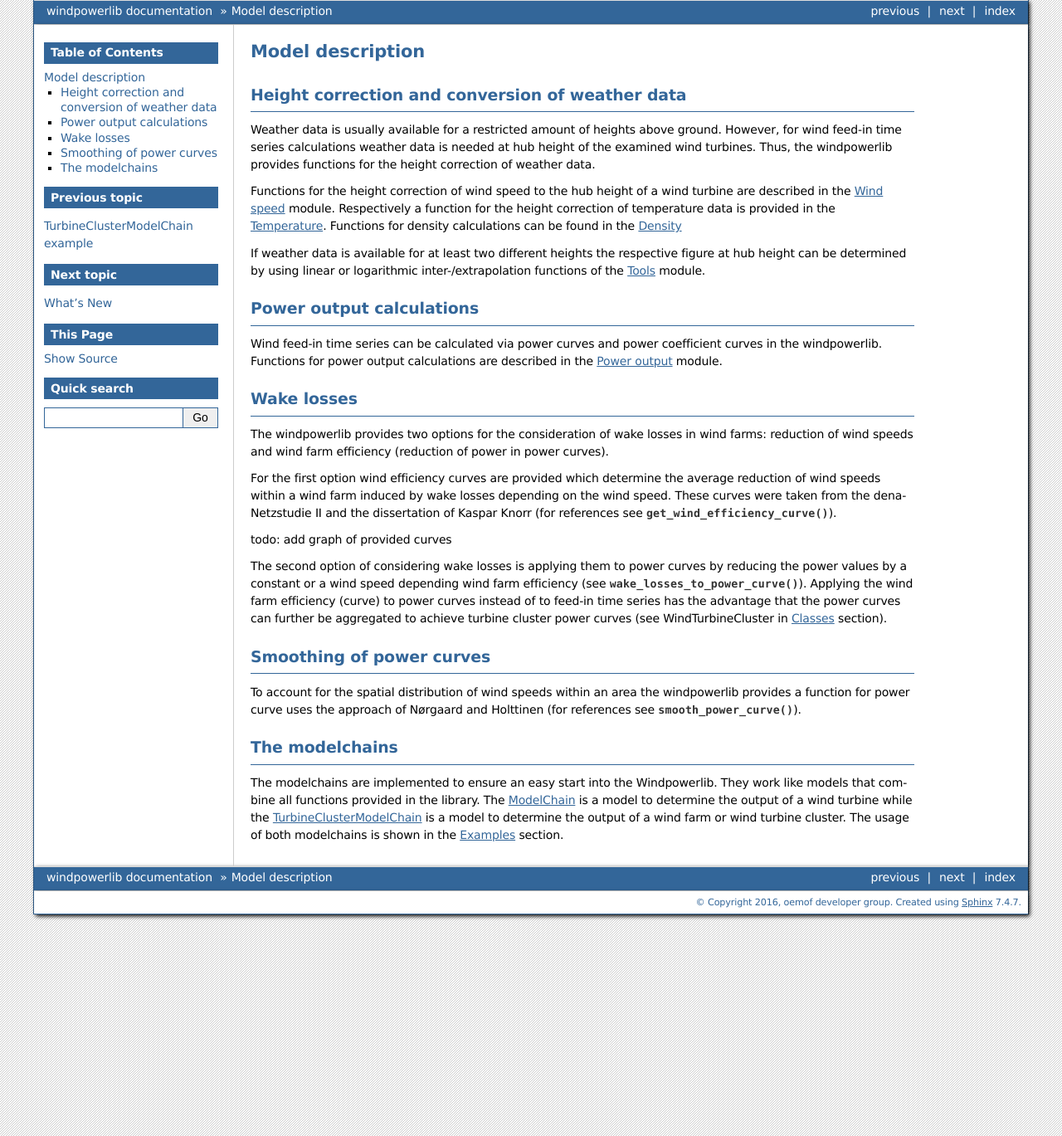
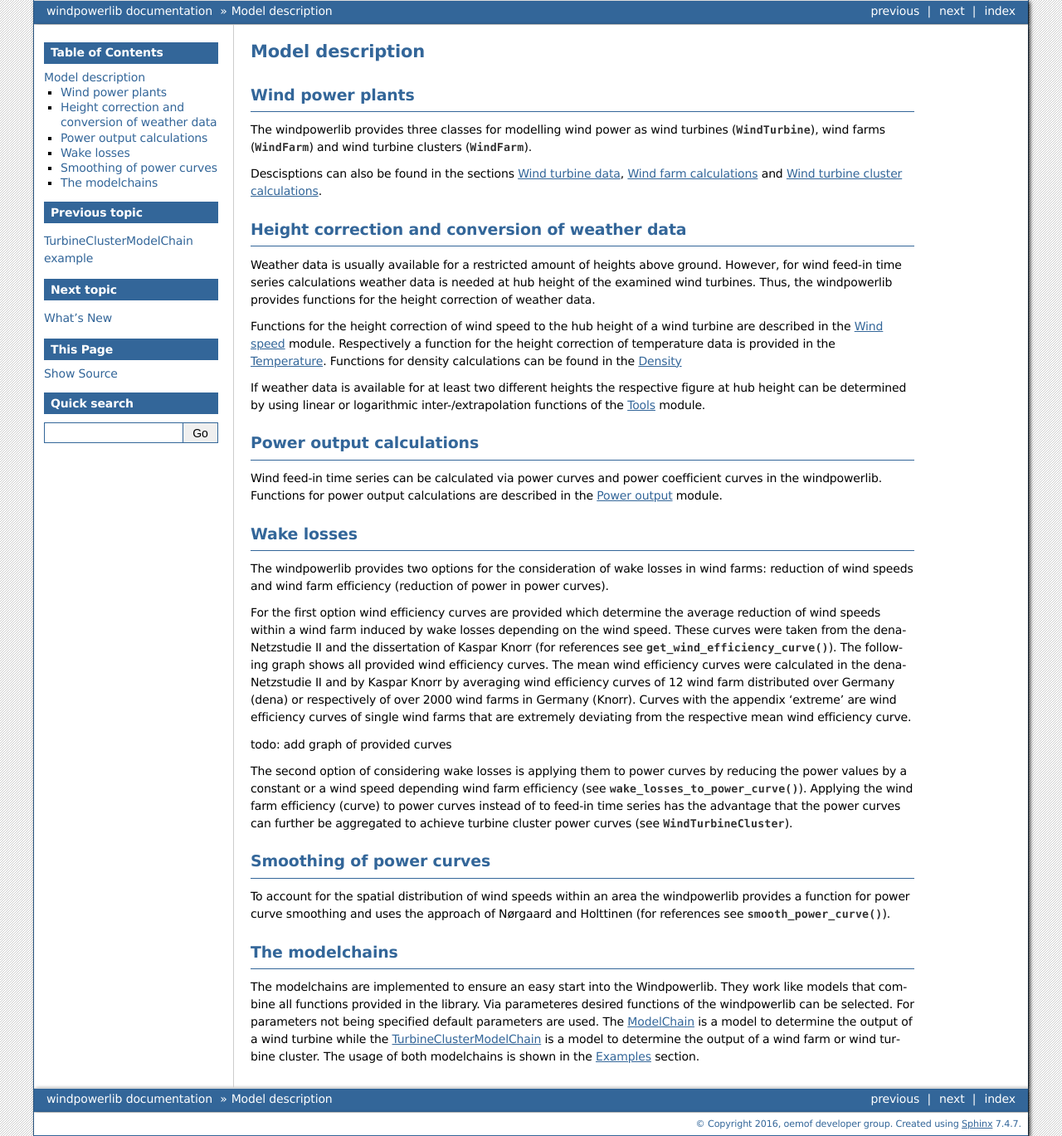
Before and after one commit to wind-python/windpowerlib, a Sphinx documentation site: the page built from doc/model_description.rst, in a window 1280 px wide. Shown: the whole page at 83% size. Built offline with Sphinx 7.4.7, drawn with Linux system fonts in a browser that asks for light colours; formulas are drawn with MathJax 3.

Commit message:
Enhance documentation and fix links

```diff
--- a/doc/model_description.rst
+++ b/doc/model_description.rst
@@ -1,6 +1,16 @@
 ~~~~~~~~~~~~~~~~~~~~~~
 Model description
 ~~~~~~~~~~~~~~~~~~~~~~
+
+Wind power plants
+=================
+
+The windpowerlib provides three classes for modelling wind power as wind turbines (:py:class:`~.wind_turbine.WindTurbine`),
+wind farms (:py:class:`~.wind_farm.WindFarm`) and wind turbine clusters (:py:class:`~.wind_farm.WindFarm`).
+
+Descisptions can also be found in the sections
+:ref:`wind_turbine_label`, :ref:`wind_farm_label` and :ref:`wind_turbine_cluster_label`.
+
 
 Height correction and conversion of weather data
 ================================================
@@ -33,26 +43,33 @@ For the first option wind efficiency curves are provided which determine the
 average reduction of wind speeds within a wind farm induced by wake losses depending on the wind speed. These curves
 were taken from the dena-Netzstudie II and the dissertation of Kaspar Knorr
 (for references see :py:func:`~.get_wind_efficiency_curve`).
+The following graph shows all provided wind efficiency curves. The mean wind efficiency curves were calculated in
+the dena-Netzstudie II and by Kaspar Knorr by averaging wind efficiency curves of 12 wind farm distributed over Germany (dena) or
+respectively of over 2000 wind farms in Germany (Knorr). Curves with the appendix 'extreme'
+are wind efficiency curves of single wind farms that are extremely deviating from the respective
+mean wind efficiency curve.
 
 todo: add graph of provided curves
 
 The second option of considering wake losses is applying them to power curves by reducing the power values
 by a constant or a wind speed depending wind farm efficiency (see :py:func:`~.wake_losses_to_power_curve`).
 Applying the wind farm efficiency (curve) to power curves instead of to feed-in time series has the advantage that the
-power curves can further be aggregated to achieve turbine cluster power curves (see WindTurbineCluster in :ref:`classes_label` section).
+power curves can further be aggregated to achieve turbine cluster power curves (see :py:class:`~.wind_turbine_cluster.WindTurbineCluster`).
 
 Smoothing of power curves
 =========================
 
 To account for the spatial distribution of wind speeds within an area the windpowerlib provides a
-function for power curve uses the approach of Nørgaard and Holttinen (for references see :py:func:`~.smooth_power_curve`).
+function for power curve smoothing and uses the approach of Nørgaard and Holttinen (for references see :py:func:`~.smooth_power_curve`).
 
 
 The modelchains
 ===============
 
 The modelchains are implemented to ensure an easy start into the Windpowerlib. They work
-like models that combine all functions provided in the library. The :ref:`modelchain_module_label` is a model
+like models that combine all functions provided in the library. Via parameteres desired functions
+of the windpowerlib can be selected. For parameters not being specified default parameters are used.
+The :ref:`modelchain_module_label` is a model
 to determine the output of a wind turbine while the :ref:`tc_modelchain_module_label` is a model to determine
 the output of a wind farm or wind turbine cluster.
 The usage of both modelchains is shown in the :ref:`example_section_label` section.
```
Also changed, not shown: doc/modules.rst (+7 -5 lines).
